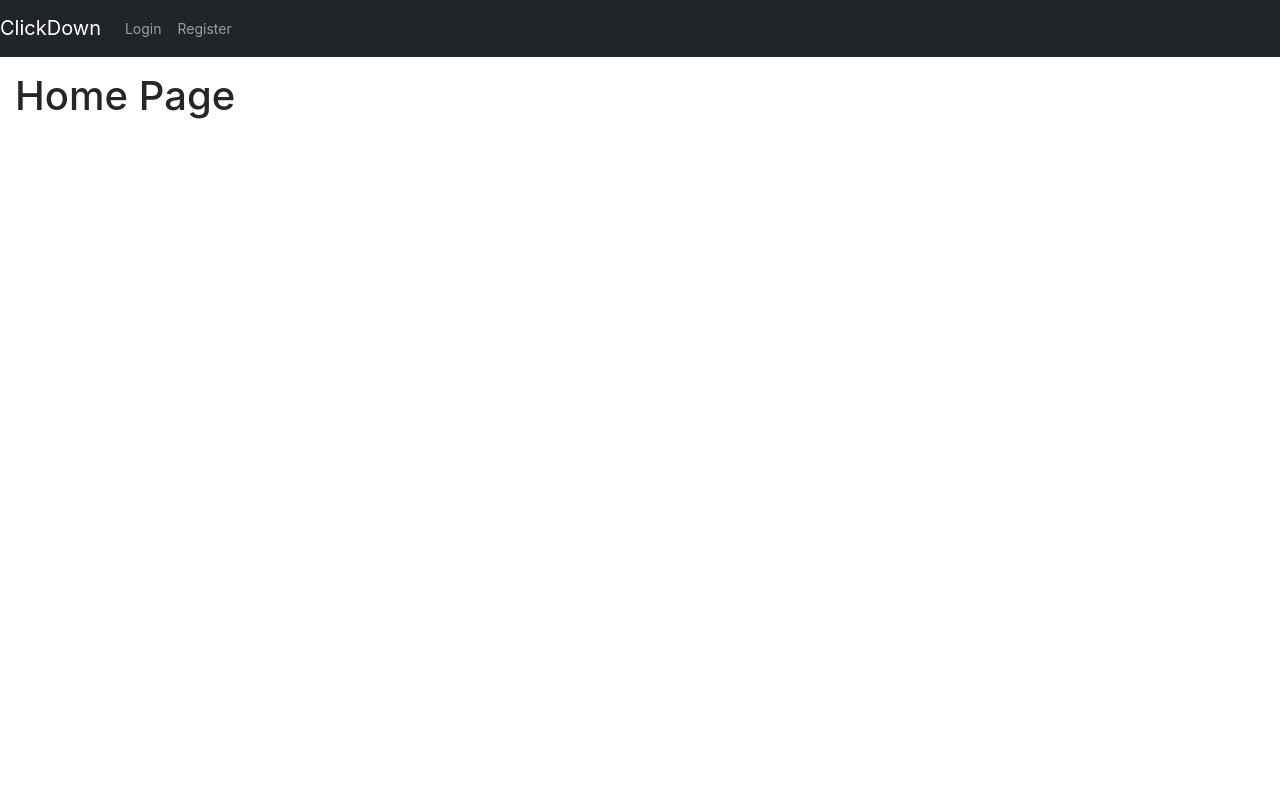
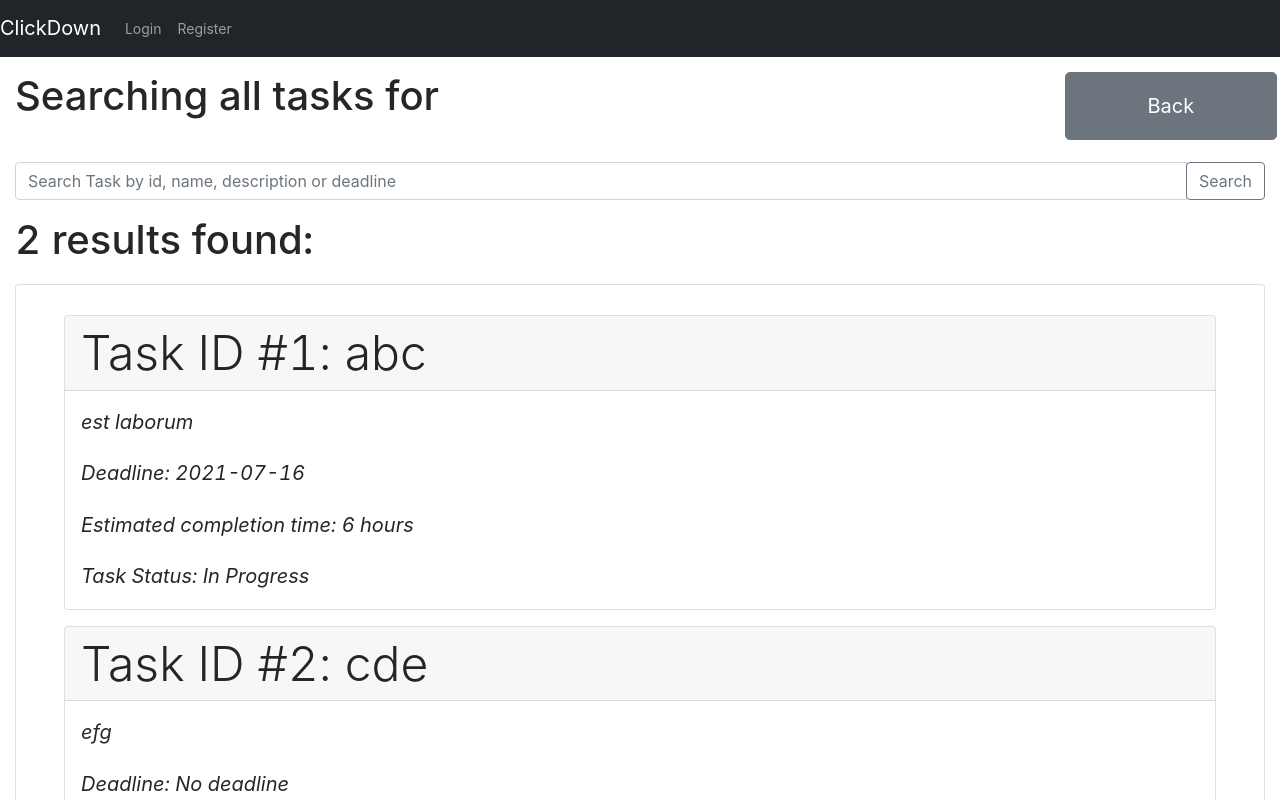
Before and after one commit to z5219951/task-master, a React (Create React App) app in the folder frontend/: page /taskSearchResult in a window 1280 px wide. Shown: the top 800 px of the page. Built offline with nearby package versions, Linux system fonts and the light colour scheme.

Commit message:
Frontend - implemented task search func

```diff
--- a/frontend/src/App.js
+++ b/frontend/src/App.js
@@ -24,6 +24,7 @@ import Groups from './pages/Groups';
 import CreateGroup from './pages/CreateGroup';
 import ViewProfile from './pages/ViewProfile'
 import TestPage from './pages/TestPage';
+import TaskSearchResult from './pages/TaskSearchResult'
 
 function App() {
 
@@ -49,6 +50,7 @@ function App() {
         <Route path='/creategroup' exact component={CreateGroup} />
         <Route path='/viewprofile' exact component={ViewProfile} />
         <Route path='/testpage' exact component={TestPage} />
+        <Route path='/taskSearchResult' exact component={TaskSearchResult} />
         <Route path='/' component={Home} />
       </Switch>
     </>
--- a/frontend/src/components/SearchTask.js
+++ b/frontend/src/components/SearchTask.js
@@ -1,10 +1,28 @@
+import React, { useEffect, useState } from 'react';
+import { useHistory } from 'react-router-dom';
+
 const SearchTask = () => {
+
+  const [searchTerm, setSearchTerm] = useState('')
+  const history = useHistory();
+
+  function backClick () {
+    history.push('./taskboard')
+  }
+
+  function handleSearch() {
+    history.push({
+      pathname: './taskSearchResult',
+      search: searchTerm
+    })
+  }
+
   return(
     <>
      <div className="input-group mb-3">
-      <input type="text" placeholder="Search Task" className="form-control" aria-label="" aria-describedby="basic-addon1"></input>
+      <input type="text" placeholder="Search Task by id, name, description or deadline" onChange={(e) => setSearchTerm(e.target.value)} className="form-control" aria-label="" aria-describedby="basic-addon1"></input>
       <div className="input-group-prepend">
-        <button className="btn btn-outline-secondary" type="button">Search</button>
+        <button className="btn btn-outline-secondary" type="button" onClick={() => handleSearch()}>Search</button>
       </div>
     </div>
     </>
--- a/frontend/src/components/ShowTasks.js
+++ b/frontend/src/components/ShowTasks.js
@@ -4,6 +4,7 @@ import React, { useEffect, useState } from 'react';
 const ShowTasks = (props) => {
 
   console.log(props)
+  const update = props.update;
   const [tasks, setTasks] = useState(props.tasks);
 
   return(
@@ -11,7 +12,7 @@ const ShowTasks = (props) => {
     <div className="card">
       <br/>
         {tasks && tasks.map((task) => {
-            return <TaskCard key={task.id} task={task}/>
+            return <TaskCard key={task.id} update={update} task={task}/>
         })}
     </div>
     </>
--- a/frontend/src/components/TaskCard.js
+++ b/frontend/src/components/TaskCard.js
@@ -1,10 +1,13 @@
-import React from 'react';
+import React, { useEffect, useState } from 'react';
 import { useHistory } from 'react-router-dom';
+import store from '../store';
 import './TaskCard.css'
 
 const TaskCard = (props) => {
   const tasks = props.task
+  const [update, setUpdate] = useState(false)
   const history = useHistory();
+
 
   function handleClick() {
     history.push({
@@ -13,11 +16,18 @@ const TaskCard = (props) => {
   });
   }
 
+  useEffect(() => {
+    console.log(tasks.owner, store.getState().id)
+    if (parseInt(tasks.owner) === parseInt(store.getState().id)) {
+      setUpdate(true)
+    }
+  },[])
+
   return (<>
     <div className="card my-2 mx-5">
       <div className="card-header">
         <div className="display-5">
-          Task #{tasks.id}: {tasks.title}
+          Task ID #{tasks.id}: {tasks.title}
         </div>
       </div>
       <div className="card-body" padding="100px">
@@ -25,8 +35,7 @@ const TaskCard = (props) => {
         <p className="card-text"><em>Deadline: {tasks.deadline ? tasks.deadline : 'No deadline'} </em></p>
         <p className="card-text"><em>Estimated completion time: {tasks.time_estimate} hours </em></p>
         <p className="card-text"><em>Task Status: {tasks.current_state}</em></p>
-        <button className="btn btn-secondary btn-lg" onClick={() => handleClick()}>Update Task</button>
-        <br />
+        {update ? <div><button className="btn btn-secondary btn-lg" onClick={() => handleClick()}>Update Task</button><br/></div> : ''}
       </div>
     </div>
   </>
--- /dev/null
+++ b/frontend/src/pages/TaskSearchResult.js
@@ -0,0 +1,49 @@
+import SearchTask from '../components/SearchTask'
+import { useHistory } from 'react-router-dom';
+import axios from 'axios';
+import React, { useEffect, useState } from 'react';
+import ShowTasks from '../components/ShowTasks'
+
+const TaskSearchResult = (props) => {
+
+  const searchTerm = props.location.search.substring(1)
+  const [empty, setEmpty] = useState('')
+
+  const history = useHistory()
+  const [searchResult, setSearchResult] = useState('')
+  function backClick () {
+    history.push('./taskboard')
+  }
+
+  useEffect(() => {
+    /*
+    axios.post('http://localhost:5000/searchTask', searchTerm).then((res)=> {
+      setSearchResult(JSON.parse(res.data))
+    })
+    */
+
+   setSearchResult([{'id': '1', 'owner': '2', 'title': 'abc', 'description': 'est laborum', 'creation_date': '2021-7-10', 'deadline': '2021-07-16', 'labels': 'None', 'current_state': 'In Progress', 'time_estimate': '6'}, {'id': '2', 'owner': '2', 'title': 'cde', 'description': 'efg', 'creation_date': '2021-7-10', 'deadline': '', 'labels': 'None', 'current_state': 'Blocked', 'time_estimate': '0'}])
+   if (searchResult.length === 0) {
+    setEmpty('No results Found')
+   }
+
+  },[])
+
+  return(
+    <>
+    <div className="padding">
+      <div className="row">
+        <h1 className="col">Searching all tasks for {searchTerm}</h1>
+        <button className="col-md-2 btn btn-secondary btn-lg" onClick={() => backClick()}>Back</button>
+      </div>
+      <br/>
+      <SearchTask />
+      <h1>{searchResult.length} results found:</h1>
+      <ShowTasks key={searchResult} tasks={searchResult}/>
+      {empty}
+    </div>
+    </>
+  )
+}
+
+export default TaskSearchResult
--- a/frontend/src/pages/Taskboard.js
+++ b/frontend/src/pages/Taskboard.js
@@ -5,10 +5,13 @@ import React, { useEffect, useState } from 'react';
 import axios from 'axios';
 import SearchTask from '../components/SearchTask'
 import ShowTasks from '../components/ShowTasks'
+import { ToggleButton } from 'react-bootstrap';
 
 const Taskboard = () => {
   const history = useHistory();
-  const [tasks, setTasks] = useState('');
+  const [createdTasks, setCreatedTasks] = useState('');
+  const [toggleBool, setToggleBool] = useState(false)
+  const [toggleLabel, setToggleLabel] = useState('View Assigned Tasks');
 
   if (store.getState() === undefined || store.getState().id === "") {
     history.push('/home')
@@ -23,9 +26,19 @@ const Taskboard = () => {
   useEffect(() => {
     axios.get(`http://localhost:5000/user/${store.getState().id}/tasks`).then((res) => {
       const taskList = JSON.parse(res.data).tasks;
-      setTasks(taskList)
+      setCreatedTasks(taskList)
     })
   }, [])
+
+  function toggleButton () {
+    if (!toggleBool) {
+      setToggleBool(true)
+      setToggleLabel('View Created Tasks')
+    } else {
+      setToggleBool(false)
+      setToggleLabel('View Assigned Tasks')
+    }
+  }
 
   return (
     <>
@@ -36,8 +49,12 @@ const Taskboard = () => {
       <div className="text-right mb-3">
         <button type="button" className="btn btn-secondary btn-lg w-100" onClick={() => { createTask()}}> Create Task </button></div>
       <br/>
-        <h5 className="card-title">My Tasks:</h5>
-        <ShowTasks key={tasks} tasks={tasks}/>
+        <button type="button" className="btn btn-primary btn-lg mb-5" onClick={() => { toggleButton()}}>{toggleLabel}</button>
+        {toggleBool?  <div> <h2 className="card-title">Tasks I am assigned to:</h2> </div>: <div>
+        <h2 className="card-title">Tasks I created:</h2>
+        <ShowTasks key={createdTasks} tasks={createdTasks} update="true"/>
+        </div>
+        }
       </div>
     </>
   )
--- a/frontend/src/pages/UpdateTask.js
+++ b/frontend/src/pages/UpdateTask.js
@@ -55,40 +55,8 @@ const UpdateTask = (props) => {
       updateTask.time_estimate = timeEst;
     }
 
-    if (progress !== '') {
-      updateTask.progress = progress;
-    }
-
-    if (difficulty !== '') {
-      updateTask.difficulty = difficulty;
-    }
-
     if (cState !== '') {
       updateTask.current_state = cState;
-    }
-
-    if (dueD !== '' && startD === '') {
-      if (dueD < updateTask.creation_date) {
-        setDueDAlert('Please enter a due date after the start date')
-      }
-      updateTask.deadline = dueD
-    }
-
-    if (dueD === '' && startD !== '') {
-      if (startD > updateTask.deadline) {
-        setStartDAlert('Please enter a start date before the due date')
-        return
-      }
-      updateTask.creation_date = startD
-    }
-
-    if (dueD !== '' && startD !== '') {
-      if (dueD < startD) {
-        setDueDAlert('Please enter a due date after the start date')
-        return
-      }
-      updateTask.deadline = dueD
-      updateTask.creation_date = startD
     }
 
     setTask(updateTask)
```
Also changed, not shown: frontend/src/pages/ViewProfile.js (+4 -3 lines), 1 other file (tests, documents, lock files or other folders).
